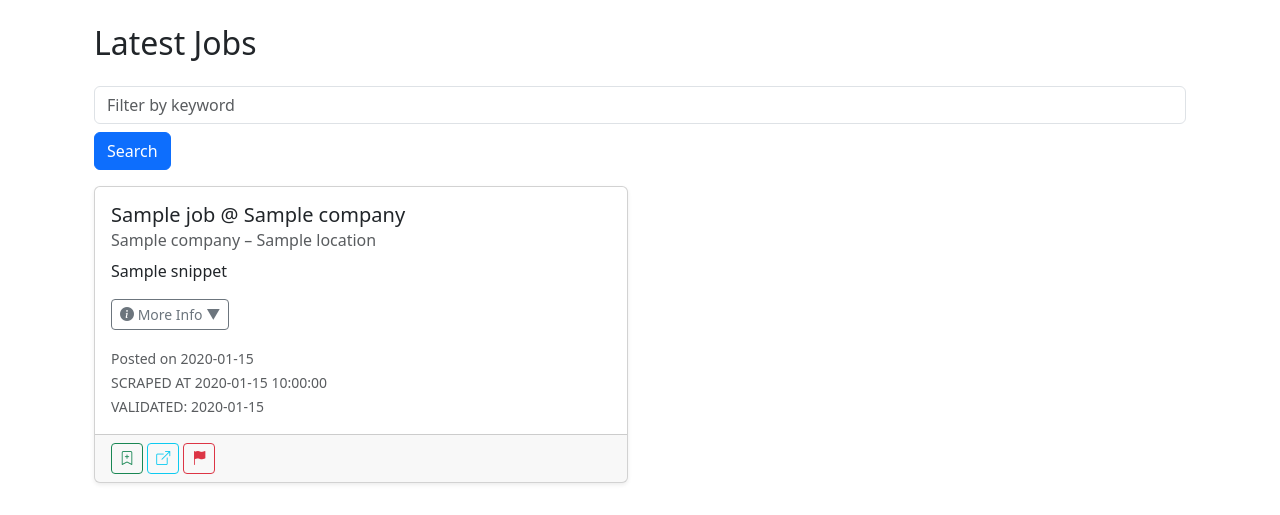
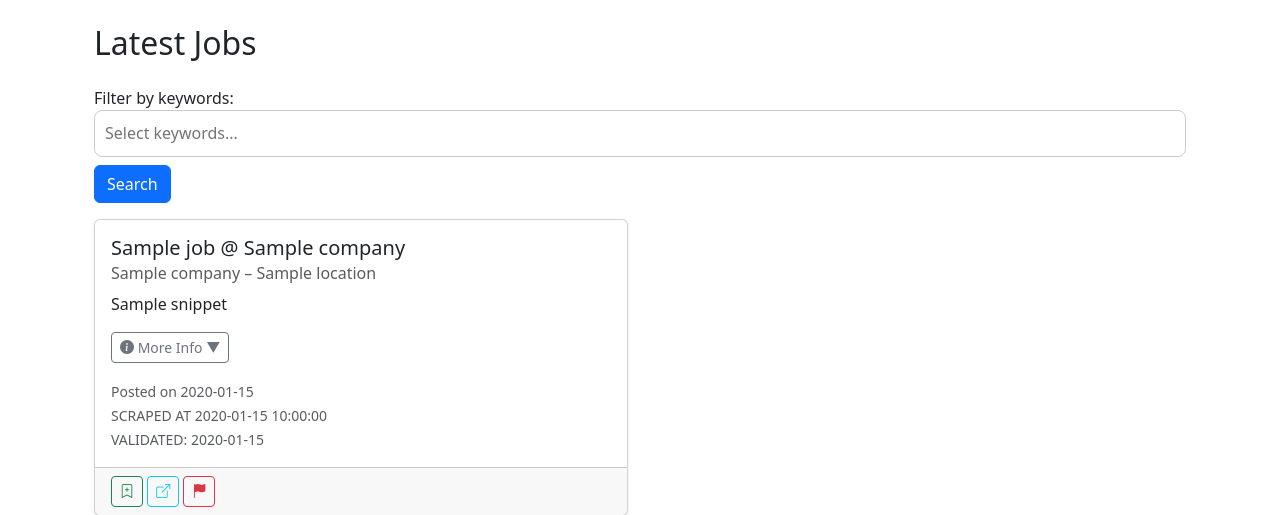
Before and after one commit to eladitzhak/JobIntel_gateway, a FastAPI app: template app/templates/homepage.html in a window 1280 px wide. Shown: the part 56-571 px from the top of the page. Run offline with FastAPI, Linux system fonts and the light colour scheme; the template is opened without the code that fills it: most values are stand-ins (such as "Sample title", 1, 10 or a date in 2020); data that the repository does not hold is empty; parts of the project's set-up code (start-up, migrations or seed data) failed here and were passed over; some libraries are stand-ins or nearby versions.

Commit message:
keyword filtering wip
Enhance keyword filtering and subscription features in homepage and routing

```diff
--- a/app/templates/base.html
+++ b/app/templates/base.html
@@ -5,6 +5,11 @@
 <head>
     <meta charset="UTF-8">
     <title>JobIntel</title>
+    <!-- Include jQuery + Select2 (add in base.html head block) -->
+    <link href="https://cdn.jsdelivr.net/npm/select2@4.1.0-rc.0/dist/css/select2.min.css" rel="stylesheet" />
+    <script src="https://code.jquery.com/jquery-3.6.0.min.js"></script>
+    <script src="https://cdn.jsdelivr.net/npm/select2@4.1.0-rc.0/dist/js/select2.min.js"></script>
+
     <link rel="stylesheet" href="https://cdn.jsdelivr.net/npm/bootstrap-icons@1.10.5/font/bootstrap-icons.css">
 
     <link href="https://cdn.jsdelivr.net/npm/bootstrap@5.3.0/dist/css/bootstrap.min.css" rel="stylesheet">
@@ -36,4 +41,23 @@
 
 </body>
 
+<style>
+    .select2-container--default .select2-selection--multiple {
+        min-height: 40px;
+        padding: 5px;
+        border-radius: 8px;
+        border: 1px solid #ccc;
+        font-size: 1rem;
+    }
+
+    .select2-results__option {
+        padding: 8px 12px;
+    }
+
+    .select2-results__option--highlighted {
+        background-color: #0075cb36 !important;
+        color: white;
+    }
+</style>
+
 </html>
--- a/app/templates/homepage.html
+++ b/app/templates/homepage.html
@@ -46,21 +46,27 @@
             value="{{ request.query_params.get('keyword', '') }}">
         <button type="submit" class="btn btn-primary">Search</button>
     </form> -->
-    <form method="get" class="mb-3 d-flex align-items-center gap-2 flex-wrap  position-relative">
-        <input type=" text" class="form-control" name="keyword" placeholder="Filter by keyword"
-            value="{{ request.query_params.get('keyword', '') }}">
-        <button type="submit" class="btn btn-primary">Search</button>
+    <form method="get" class="mb-3">
+        <label for="keywordSelect">Filter by keywords:</label>
+        <select id="keywordSelect" name="keyword" multiple="multiple" class="form-control">
+            {% for kw in all_keywords %}
+            <option value="{{ kw }}">{{ kw }}</option>
+            {% endfor %}
+        </select>
+        <button type="submit" class="btn btn-primary mt-2">Search</button>
+    </form>
 
-        <!-- {% if user and user.subscribed_keywords %}
-        <div class="d-flex flex-wrap gap-1 mt-2">
-            {% for kw in user.subscribed_keywords %}
-            <button type="submit" name="keyword" value="{{ kw }}" class="btn btn-sm btn-outline-secondary">
-                {{ kw }}
-            </button>
+    <!-- <form method="get" class="mb-3">
+        <label for="keywords">Filter by keywords:</label>
+        <select class="form-select" name="keywords" id="keywords" multiple>
+            {% for kw in all_keywords %}
+            <option value="{{ kw }}" {% if kw in request.query_params.getlist('keywords') %}selected{% endif %}>{{ kw }}
+            </option>
             {% endfor %}
-        </div>
-        {% endif %} -->
-    </form>
+        </select>
+        <button type="submit" class="btn btn-primary mt-2">Search</button>
+    </form> -->
+
     <ul id="keywordSuggestions" class="list-group position-absolute" style="z-index: 1000;"></ul>
 
     <!-- Subscribed Keywords as Quick Filters -->
@@ -72,6 +78,21 @@
             {{ kw }}
         </a>
         {% endfor %}
+    </div>
+    {% endif %}
+
+    {% if user and not user.subscribed_keywords %}
+    <div class="alert alert-info">
+        <strong>New here?</strong> Subscribe to get personalized job recommendations!
+        <form method="post" action="/subscribe-keywords">
+            {% for kw in top_keywords[:10] %}
+            <div class="form-check form-check-inline">
+                <input class="form-check-input" type="checkbox" name="keywords" value="{{ kw }}" id="kw-{{ kw }}">
+                <label class="form-check-label" for="kw-{{ kw }}">{{ kw }}</label>
+            </div>
+            {% endfor %}
+            <button type="submit" class="btn btn-sm btn-primary mt-2">Subscribe</button>
+        </form>
     </div>
     {% endif %}
 
@@ -324,7 +345,7 @@
     });
 </script>
 
-<script>
+<!-- <script>
     document.addEventListener("DOMContentLoaded", async () => {
         const input = document.querySelector('input[name="keyword"]');
         const suggestionBox = document.getElementById("keywordSuggestions");
@@ -362,6 +383,67 @@
             setTimeout(() => suggestionBox.innerHTML = "", 200); // allow click
         });
     });
+</script> -->
+
+
+<script>
+    document.addEventListener("DOMContentLoaded", async () => {
+        const selectEl = document.getElementById("keywords");
+        const suggestionBox = document.getElementById("keywordSuggestions");
+
+        let keywords = [];
+
+        try {
+            const res = await fetch("/keywords");
+            if (res.ok) keywords = await res.json();
+        } catch (e) {
+            console.error("Failed to fetch keywords:", e);
+        }
+
+        if (!selectEl) return;
+
+        selectEl.addEventListener("input", () => {
+            const query = selectEl.value.toLowerCase();
+            suggestionBox.innerHTML = "";
+
+            if (!query) return;
+
+            const filtered = keywords.filter(k => k.toLowerCase().includes(query));
+            filtered.slice(0, 5).forEach(kw => {
+                const li = document.createElement("li");
+                li.className = "list-group-item list-group-item-action";
+                li.textContent = kw;
+                li.addEventListener("click", () => {
+                    const option = [...selectEl.options].find(opt => opt.value === kw);
+                    if (option) option.selected = true;
+                    suggestionBox.innerHTML = "";
+                });
+                suggestionBox.appendChild(li);
+            });
+        });
+
+        selectEl.addEventListener("blur", () => {
+            setTimeout(() => (suggestionBox.innerHTML = ""), 200);
+        });
+    });
+
 </script>
 
+<script>
+    $(document).ready(function () {
+        $('#keywordSelect').select2({
+            placeholder: "Type to filter...",
+            width: '100%'
+        });
+        $('#keywordSelect').select2({
+            placeholder: "Select keywords...",
+            width: '100%',
+            closeOnSelect: false,  // Stay open to allow multi-select
+            allowClear: true,
+            tags: true  // Allow user to type new entries too
+        });
+    });
+</script>
+
+
 {% endblock %}
```
Also changed, not shown: app/routers/web_routes.py (+42 -7 lines).
